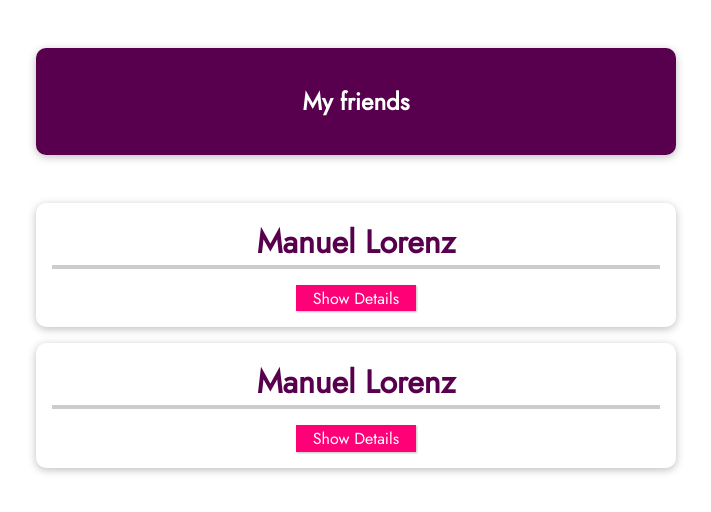
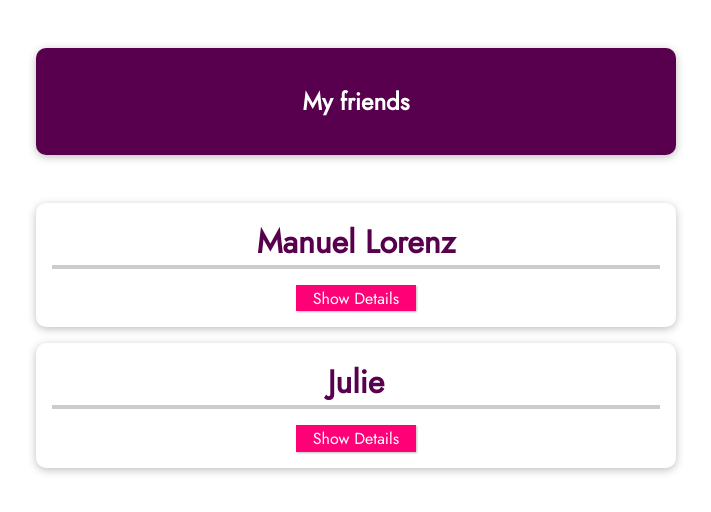
Before and after one commit to VictoriyaK19/vue-cli-01-a-new-vue-project, a Vue app: page / in a window 1280 px wide. Shown: the top 512 px of the page, without its empty margins (284-995 px from the left). Built offline with nearby package versions, Linux system fonts and the light colour scheme.

Commit message:
props /parent => child communication/

```diff
--- a/src/App.vue
+++ b/src/App.vue
@@ -2,8 +2,10 @@
   <section>
     <header><h1>My friends</h1></header>
     <ul>
-      <friend-contact></friend-contact>
-      <friend-contact></friend-contact>
+      <friend-contact
+      name="Manuel Lorenz"
+       phone-number="0123 45678 90"></friend-contact>
+      <friend-contact name="Julie" email-adress="julie@localhost.com"></friend-contact>
     </ul>
   </section>
 </template>
--- a/src/components/FriendContact.vue
+++ b/src/components/FriendContact.vue
@@ -1,16 +1,21 @@
 <template>
   <li>
-    <h2>{{ friend.name }}</h2>
+    <h2>{{ name }}</h2>
     <button @click="toggleDetails">{{ detailsAreVisible ? 'Hide' : 'Show' }} Details</button>
     <ul v-if="detailsAreVisible">
-      <li><strong>Phone:</strong>{{ friend.phone }}</li>
-      <li><strong>Email:</strong>{{ friend.email }}</li>
+      <li><strong>Phone:</strong>{{ phoneNumber }}</li>
+      <li><strong>Email:</strong>{{ emailAdress }}</li>
     </ul>
   </li>
 </template>
 
 <script>
 export default {
+  props: [
+    'name',
+    'phoneNumber',
+    'emailAdress'
+  ],
   data() {
     return {
       detailsAreVisible: false,
@@ -25,6 +30,7 @@ export default {
   methods: {
     toggleDetails() {
         this.detailsAreVisible = !this.detailsAreVisible;
+
     }
   }
 };
```
